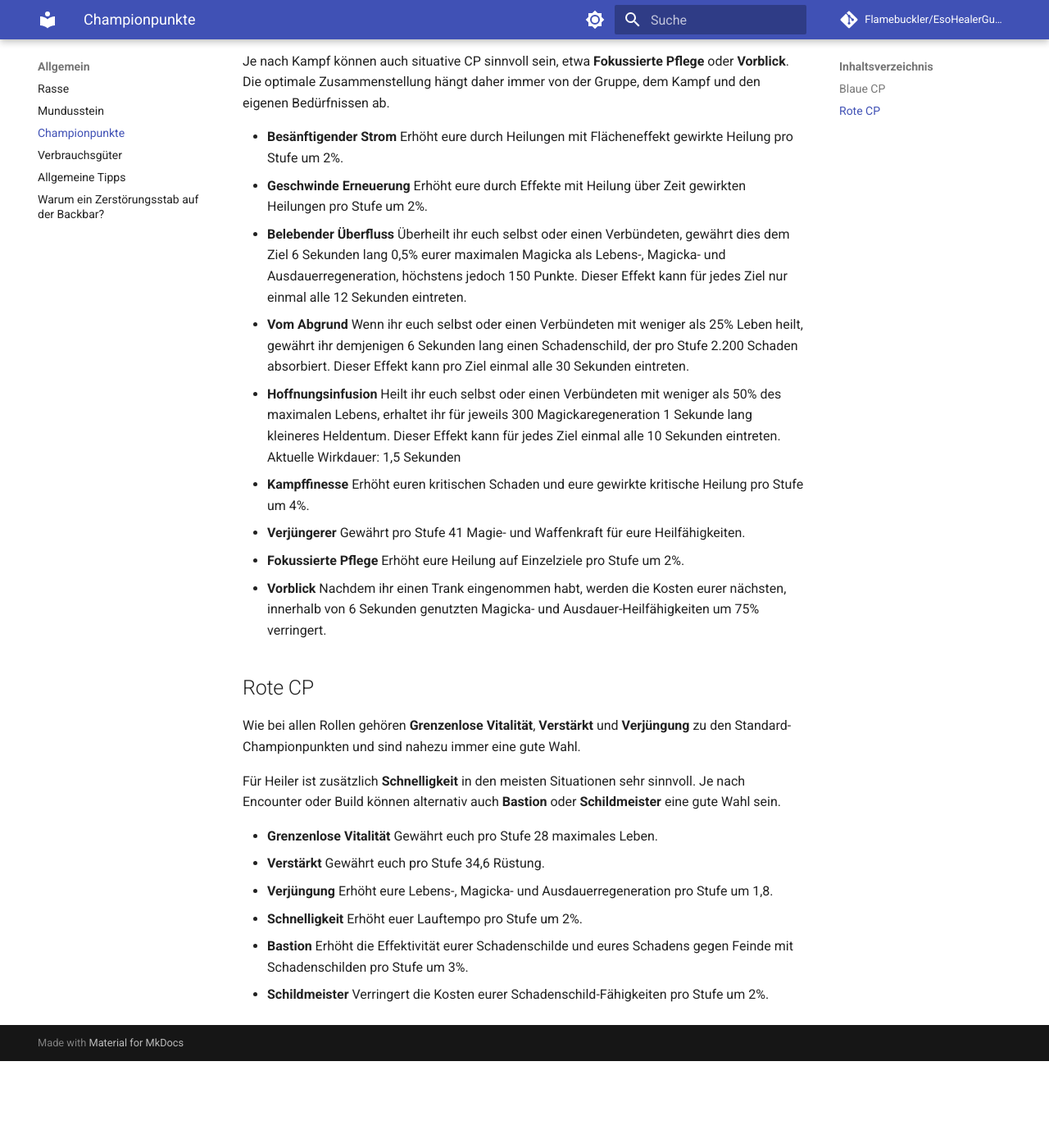
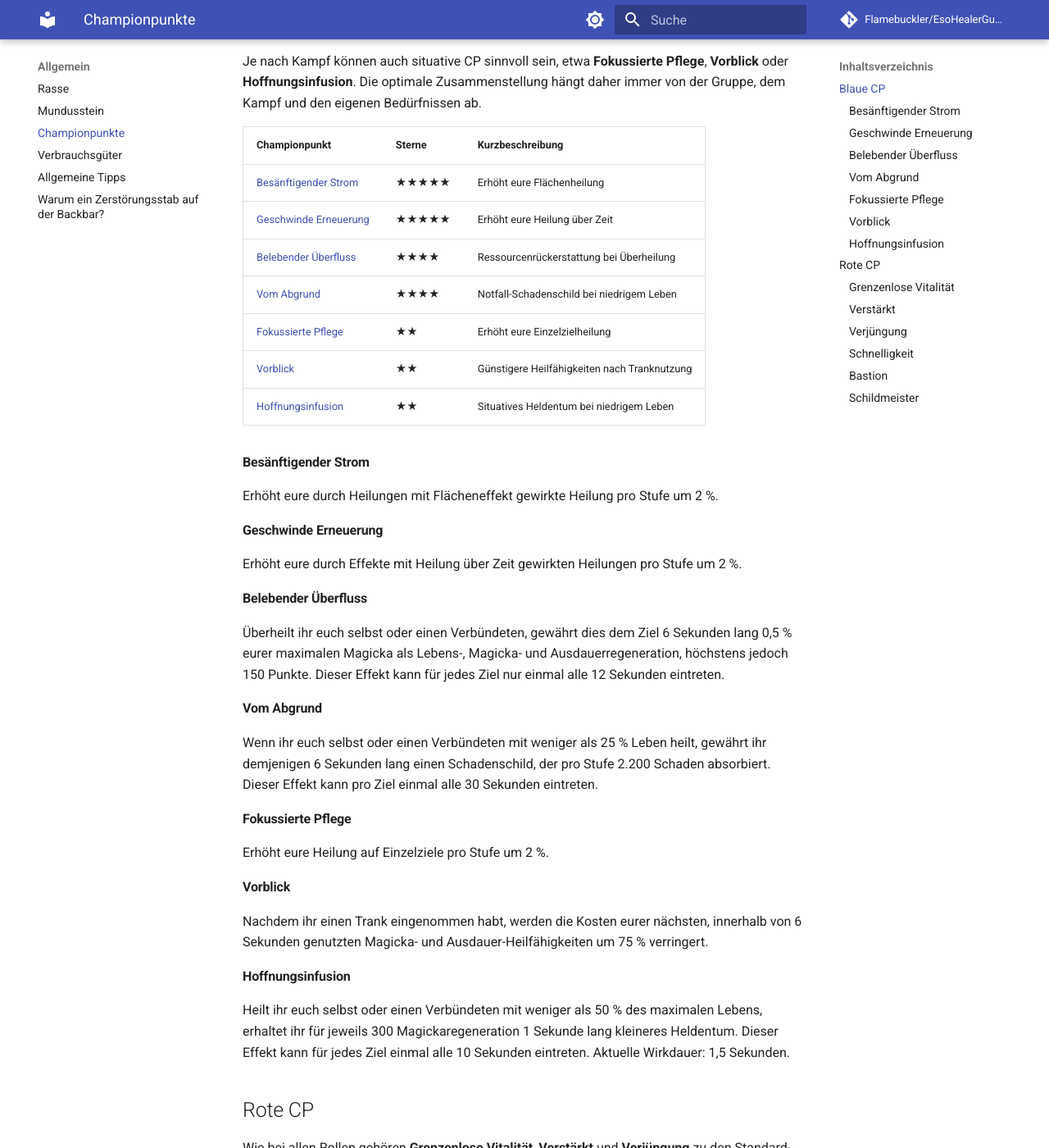
Before and after one commit to Flamebuckler/EsoHealerGuide, an MkDocs documentation site: the page built from docs/allgemein/championpoints.md, in a window 1280 px wide and 1400 px high, scrolled down 377 px. Shown: the whole window at 82% size. Built offline with MkDocs 1.6.1 and Material for MkDocs 9.7.7, drawn with Linux system fonts in a browser that asks for light colours; comment, search, counter and statistics services are not loaded; before the commit the page ends 1671 px from its top, so only the background shows below that; some of the changed text lies outside the part shown.

Commit message:
Restructure docs with tables and improved formatting
Converted champion points, consumables, and mundus stone documentation from bullet lists to organized tables with star ratings and header sections. Added introductory text and clearer grouping of related information to improve readability and navigation.

```diff
--- a/docs/allgemein/championpoints.md
+++ b/docs/allgemein/championpoints.md
@@ -6,26 +6,45 @@
 
 **Belebender Überfluss** und **Vom Abgrund** sollten ebenfalls in jeder Gruppe vorhanden sein. Da ihre Effekte jedoch nicht stapeln, reicht es aus, wenn jeweils einer der beiden Heiler den entsprechenden Championpunkt ausgerüstet hat.
 
-Je nach Kampf können auch situative CP sinnvoll sein, etwa **Fokussierte Pflege** oder **Vorblick**. Die optimale Zusammenstellung hängt daher immer von der Gruppe, dem Kampf und den eigenen Bedürfnissen ab.
+Je nach Kampf können auch situative CP sinnvoll sein, etwa **Fokussierte Pflege**, **Vorblick** oder **Hoffnungsinfusion**. Die optimale Zusammenstellung hängt daher immer von der Gruppe, dem Kampf und den eigenen Bedürfnissen ab.
 
-- **Besänftigender Strom**
-  Erhöht eure durch Heilungen mit Flächeneffekt gewirkte Heilung pro Stufe um 2%.
-- **Geschwinde Erneuerung**
-  Erhöht eure durch Effekte mit Heilung über Zeit gewirkten Heilungen pro Stufe um 2%.
-- **Belebender Überfluss**
-  Überheilt ihr euch selbst oder einen Verbündeten, gewährt dies dem Ziel 6 Sekunden lang 0,5% eurer maximalen Magicka als Lebens-, Magicka- und Ausdauerregeneration, höchstens jedoch 150 Punkte. Dieser Effekt kann für jedes Ziel nur einmal alle 12 Sekunden eintreten.
-- **Vom Abgrund**
-  Wenn ihr euch selbst oder einen Verbündeten mit weniger als 25% Leben heilt, gewährt ihr demjenigen 6 Sekunden lang einen Schadenschild, der pro Stufe 2.200 Schaden absorbiert. Dieser Effekt kann pro Ziel einmal alle 30 Sekunden eintreten.
-- **Hoffnungsinfusion**
-  Heilt ihr euch selbst oder einen Verbündeten mit weniger als 50% des maximalen Lebens, erhaltet ihr für jeweils 300 Magickaregeneration 1 Sekunde lang kleineres Heldentum. Dieser Effekt kann für jedes Ziel einmal alle 10 Sekunden eintreten. Aktuelle Wirkdauer: 1,5 Sekunden
-- **Kampffinesse**
-  Erhöht euren kritischen Schaden und eure gewirkte kritische Heilung pro Stufe um 4%.
-- **Verjüngerer**
-  Gewährt pro Stufe 41 Magie- und Waffenkraft für eure Heilfähigkeiten.
-- **Fokussierte Pflege**
-  Erhöht eure Heilung auf Einzelziele pro Stufe um 2%.
-- **Vorblick**
-  Nachdem ihr einen Trank eingenommen habt, werden die Kosten eurer nächsten, innerhalb von 6 Sekunden genutzten Magicka- und Ausdauer-Heilfähigkeiten um 75% verringert.
+| Championpunkt | Sterne | Kurzbeschreibung |
+|---|---|---|
+| [Besänftigender Strom](#besanftigender-strom) | ★★★★★ | Erhöht eure Flächenheilung |
+| [Geschwinde Erneuerung](#geschwinde-erneuerung) | ★★★★★ | Erhöht eure Heilung über Zeit |
+| [Belebender Überfluss](#belebender-uberfluss) | ★★★★ | Ressourcenrückerstattung bei Überheilung |
+| [Vom Abgrund](#vom-abgrund) | ★★★★ | Notfall-Schadenschild bei niedrigem Leben |
+| [Fokussierte Pflege](#fokussierte-pflege) | ★★ | Erhöht eure Einzelzielheilung |
+| [Vorblick](#vorblick) | ★★ | Günstigere Heilfähigkeiten nach Tranknutzung |
+| [Hoffnungsinfusion](#hoffnungsinfusion) | ★★  | Situatives Heldentum bei niedrigem Leben |
+
+#### Besänftigender Strom
+
+Erhöht eure durch Heilungen mit Flächeneffekt gewirkte Heilung pro Stufe um 2 %.
+
+#### Geschwinde Erneuerung
+
+Erhöht eure durch Effekte mit Heilung über Zeit gewirkten Heilungen pro Stufe um 2 %.
+
+#### Belebender Überfluss
+
+Überheilt ihr euch selbst oder einen Verbündeten, gewährt dies dem Ziel 6 Sekunden lang 0,5 % eurer maximalen Magicka als Lebens-, Magicka- und Ausdauerregeneration, höchstens jedoch 150 Punkte. Dieser Effekt kann für jedes Ziel nur einmal alle 12 Sekunden eintreten.
+
+#### Vom Abgrund
+
+Wenn ihr euch selbst oder einen Verbündeten mit weniger als 25 % Leben heilt, gewährt ihr demjenigen 6 Sekunden lang einen Schadenschild, der pro Stufe 2.200 Schaden absorbiert. Dieser Effekt kann pro Ziel einmal alle 30 Sekunden eintreten.
+
+#### Fokussierte Pflege
+
+Erhöht eure Heilung auf Einzelziele pro Stufe um 2 %.
+
+#### Vorblick
+
+Nachdem ihr einen Trank eingenommen habt, werden die Kosten eurer nächsten, innerhalb von 6 Sekunden genutzten Magicka- und Ausdauer-Heilfähigkeiten um 75 % verringert.
+
+#### Hoffnungsinfusion
+
+Heilt ihr euch selbst oder einen Verbündeten mit weniger als 50 % des maximalen Lebens, erhaltet ihr für jeweils 300 Magickaregeneration 1 Sekunde lang kleineres Heldentum. Dieser Effekt kann für jedes Ziel einmal alle 10 Sekunden eintreten. Aktuelle Wirkdauer: 1,5 Sekunden.
 
 ## Rote CP
 
@@ -33,15 +52,35 @@ Wie bei allen Rollen gehören **Grenzenlose Vitalität**, **Verstärkt** und **V
 
 Für Heiler ist zusätzlich **Schnelligkeit** in den meisten Situationen sehr sinnvoll. Je nach Encounter oder Build können alternativ auch **Bastion** oder **Schildmeister** eine gute Wahl sein.
 
-- **Grenzenlose Vitalität**
-  Gewährt euch pro Stufe 28 maximales Leben.
-- **Verstärkt**
-  Gewährt euch pro Stufe 34,6 Rüstung.
-- **Verjüngung**
-  Erhöht eure Lebens-, Magicka- und Ausdauerregeneration pro Stufe um 1,8.
-- **Schnelligkeit**
-  Erhöht euer Lauftempo pro Stufe um 2%.
-- **Bastion**
-  Erhöht die Effektivität eurer Schadenschilde und eures Schadens gegen Feinde mit Schadenschilden pro Stufe um 3%.
-- **Schildmeister**
-  Verringert die Kosten eurer Schadenschild-Fähigkeiten pro Stufe um 2%.
+| Championpunkt | Sterne | Kurzbeschreibung |
+|---|---|---|
+| [Grenzenlose Vitalität](#grenzenlose-vitalitat) | ★★★★★ | Erhöht euer maximales Leben |
+| [Verstärkt](#verstarkt) | ★★★★★ | Erhöht eure Rüstung |
+| [Verjüngung](#verjungung) | ★★★★★ | Erhöht eure Ressourcenregeneration |
+| [Schnelligkeit](#schnelligkeit) | ★★★★ | Erhöht euer Lauftempo |
+| [Bastion](#bastion) | ★★ | Verbessert eure Schadenschilde |
+| [Schildmeister](#schildmeister) | ★★ | Günstigere Schadenschild-Fähigkeiten |
+
+#### Grenzenlose Vitalität
+
+Gewährt euch pro Stufe 28 maximales Leben.
+
+#### Verstärkt
+
+Gewährt euch pro Stufe 34,6 Rüstung.
+
+#### Verjüngung
+
+Erhöht eure Lebens-, Magicka- und Ausdauerregeneration pro Stufe um 1,8.
+
+#### Schnelligkeit
+
+Erhöht euer Lauftempo pro Stufe um 2 %.
+
+#### Bastion
+
+Erhöht die Effektivität eurer Schadenschilde und eures Schadens gegen Feinde mit Schadenschilden pro Stufe um 3 %.
+
+#### Schildmeister
+
+Verringert die Kosten eurer Schadenschild-Fähigkeiten pro Stufe um 2 %.
```
Also changed, not shown: docs/allgemein/consumables.md (+18 -7 lines), docs/allgemein/mundus.md (+18 -12 lines).
